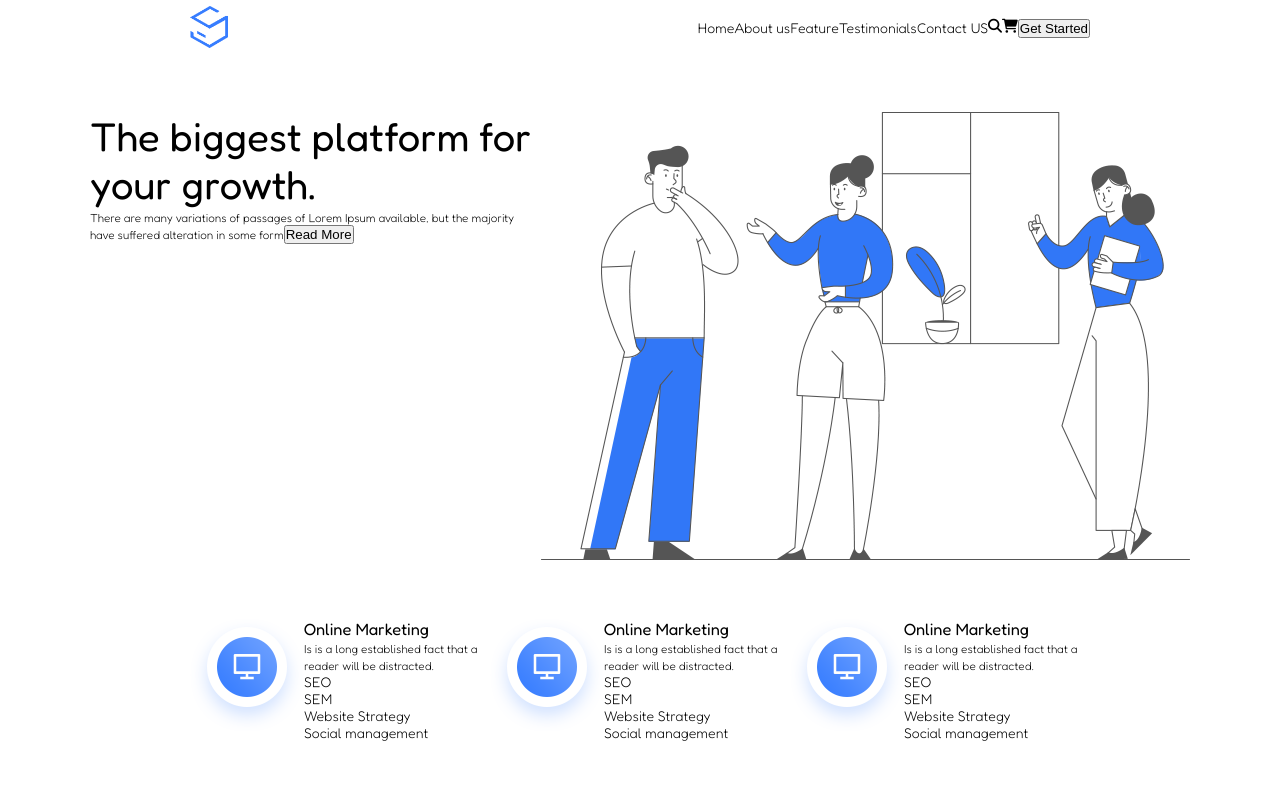
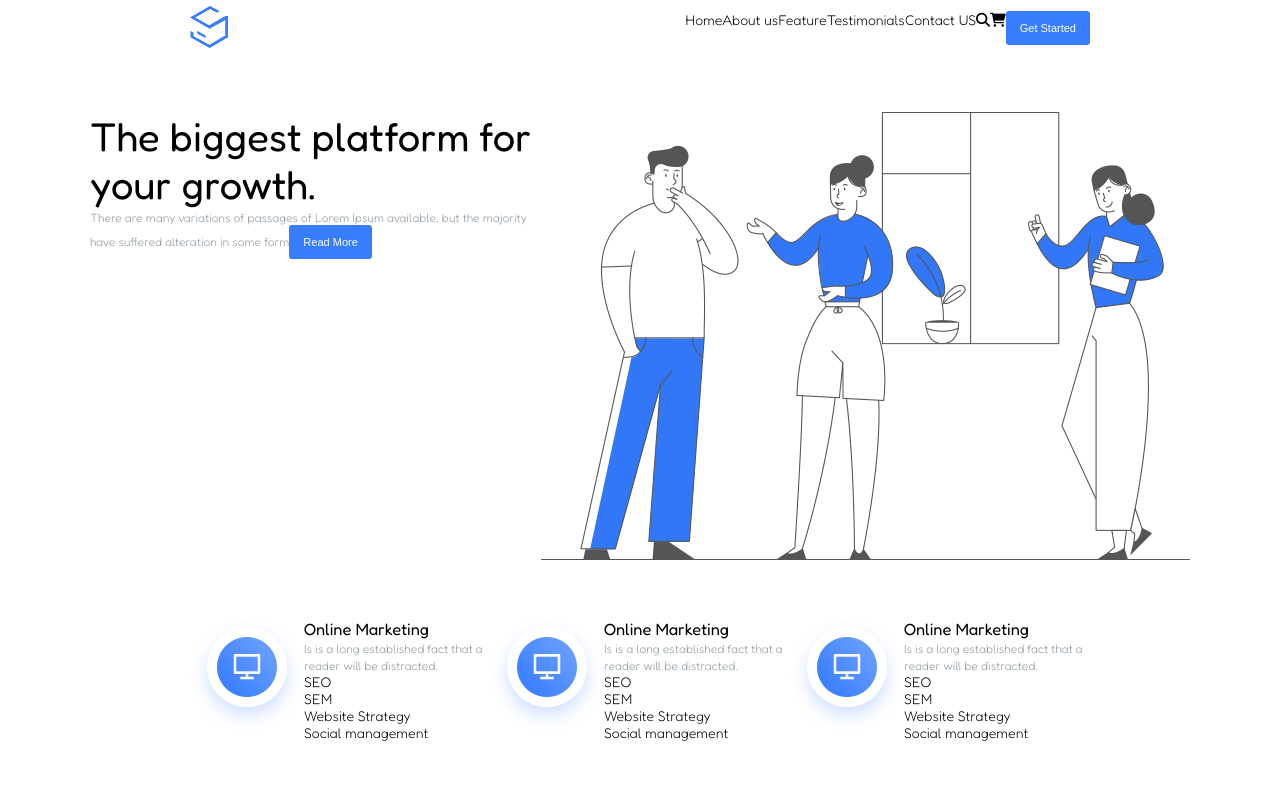
Before and after one commit to MGPasinetti/proj-html-vuejs, a Vue app: page / in a window 1280 px wide. Shown: the top 800 px of the page. Built offline with nearby package versions, Linux system fonts and the light colour scheme.

Commit message:
some other general classes added

```diff
--- a/src/assets/styles/partials/_general.scss
+++ b/src/assets/styles/partials/_general.scss
@@ -26,6 +26,24 @@ a {
 	color: black;
 }
 
+button {
+	background-color: $bkg_color_blue;
+	color: white;
+	padding: .8rem 1rem;
+	border: none;
+	border-radius: 3px;
+	font-size: 11px;
+
+	&:hover {
+		background-color: $bkg_color_black;
+	}
+}
+
+small {
+	font-size: 12px;
+	color: $txt_color_grey;
+}
+
 // UTILITY CLASSES
 .container {
 	max-width: 1100px;
--- a/src/components/FooterSb.vue
+++ b/src/components/FooterSb.vue
@@ -6,7 +6,7 @@
             <small>It is a long established fact that a reader will be distracted by the readable content.</small>
             <small>Copyright @ <a href="#">Sofbox</a></small>
         </div>
-        <div class="col" v-for="list in arrLists" :key="list">
+        <div class="col" v-for="(list, index) in arrLists" :key="index">
             <ListFooter :list-data="list"/>
         </div>
       </div>
--- a/src/components/HeaderSb.vue
+++ b/src/components/HeaderSb.vue
@@ -8,8 +8,8 @@
     <!-- NAVBAR + SEARCH-i + SHOP-i + BUTTON -->
     <div>
       <NavbarHeader />
-      <i class="fa-solid fa-magnifying-glass"></i>
-      <i class="fa-solid fa-cart-shopping"></i> <!-- + number items rounded -->
+      <a href="#"><i class="fa-solid fa-magnifying-glass"></i></a>
+      <a href="#"><i class="fa-solid fa-cart-shopping"></i></a> <!-- + number items rounded -->
       <button>Get Started</button>
     </div>
   </header>
```
